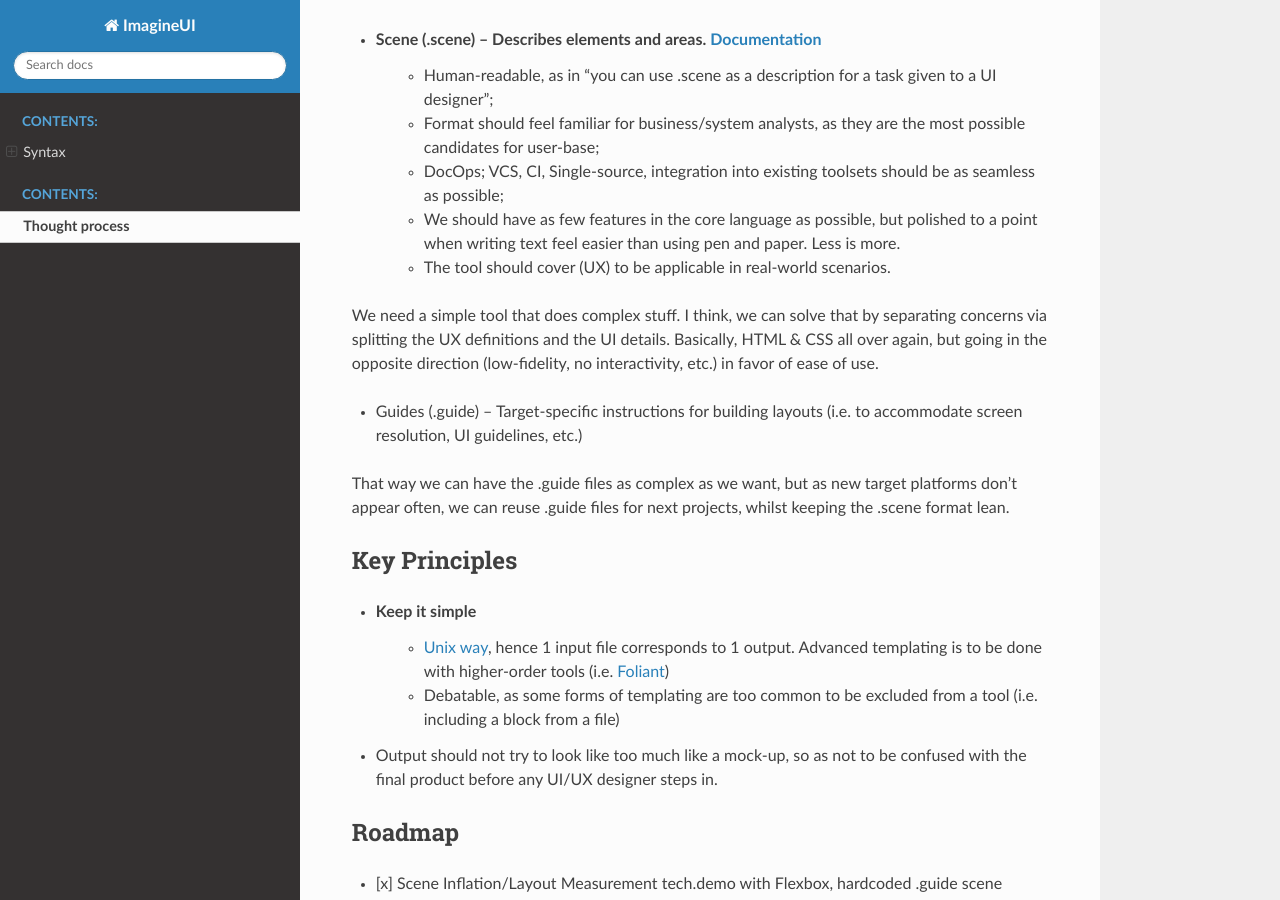
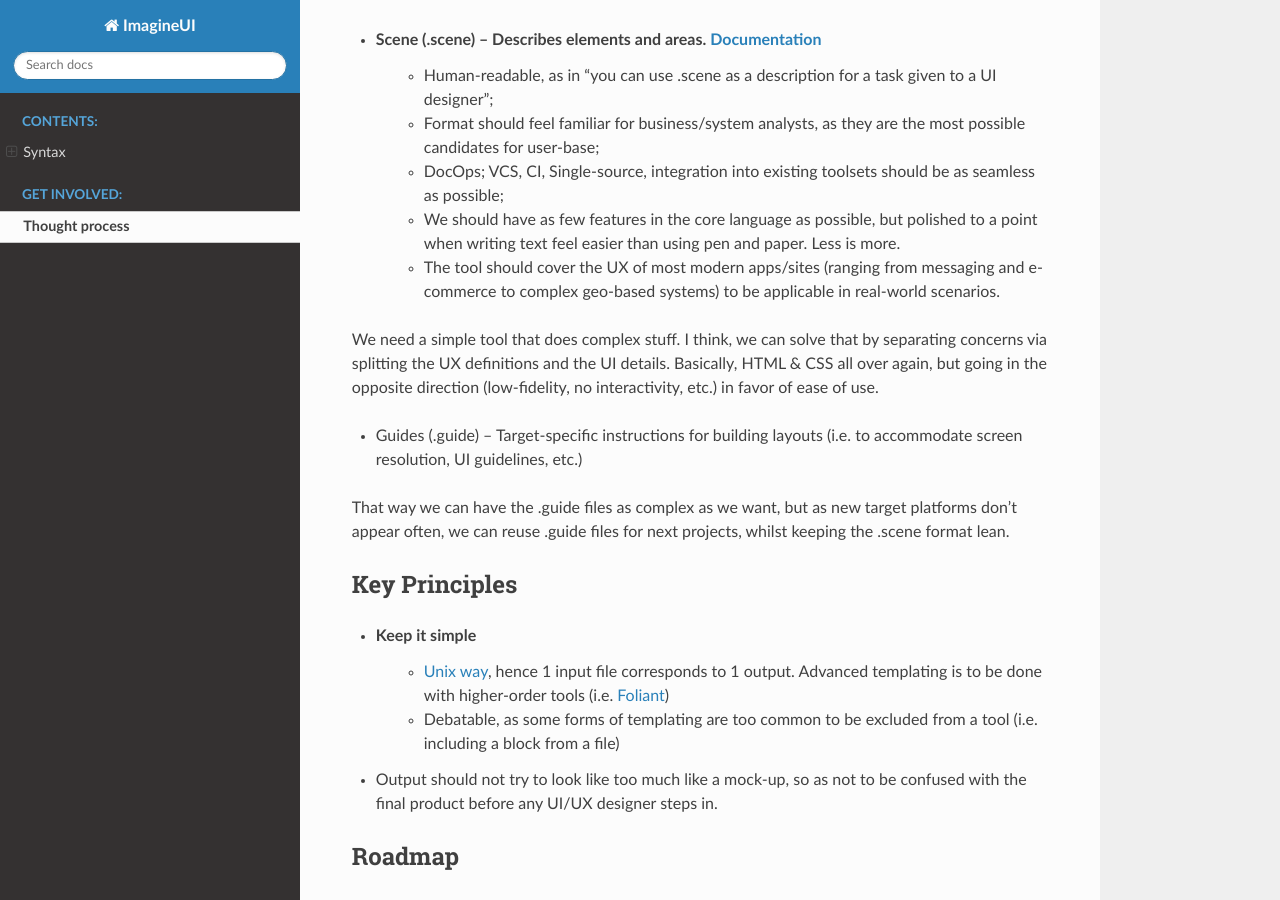
Before and after one commit to NickVolynkin/imagineui-website, a Sphinx documentation site: the page built from docs/source/grokking/thought-process.rst, in a window 1280 px wide and 900 px high, scrolled down 332 px. Built offline with Sphinx 7.4.7 and the Read the Docs theme 2.0.0, drawn with Linux system fonts in a browser that asks for light colours.

Commit message:
Thought process hotfixes

```diff
--- a/docs/source/grokking/thought-process.rst
+++ b/docs/source/grokking/thought-process.rst
@@ -13,7 +13,7 @@ First of all, if we develop a tool for UX design, well, we have to provide param
     * Format should feel familiar for business/system analysts, as they are the most possible candidates for user-base;
     * DocOps; VCS, CI, Single-source, integration into existing toolsets should be as seamless as possible;
     * We should have as few features in the core language as possible, but polished to a point when writing text feel easier than using pen and paper. Less is more.
-    * The tool should cover (UX) to be applicable in real-world scenarios.
+    * The tool should cover the UX of most modern apps/sites (ranging from messaging and e-commerce to complex geo-based systems) to be applicable in real-world scenarios.
 
 We need a simple tool that does complex stuff.
 I think, we can solve that by separating concerns via splitting the UX definitions and the UI details. Basically, HTML & CSS all over again, but going in the opposite direction (low-fidelity, no interactivity, etc.) in favor of ease of use.
--- a/docs/source/index.rst
+++ b/docs/source/index.rst
@@ -32,6 +32,6 @@ ImagineUI converts plaintext interface descriptions into visual mockups:
 
 ..  toctree::
     :maxdepth: 2
-    :caption: Contents:
+    :caption: Get involved:
 
     grokking/thought-process
```
